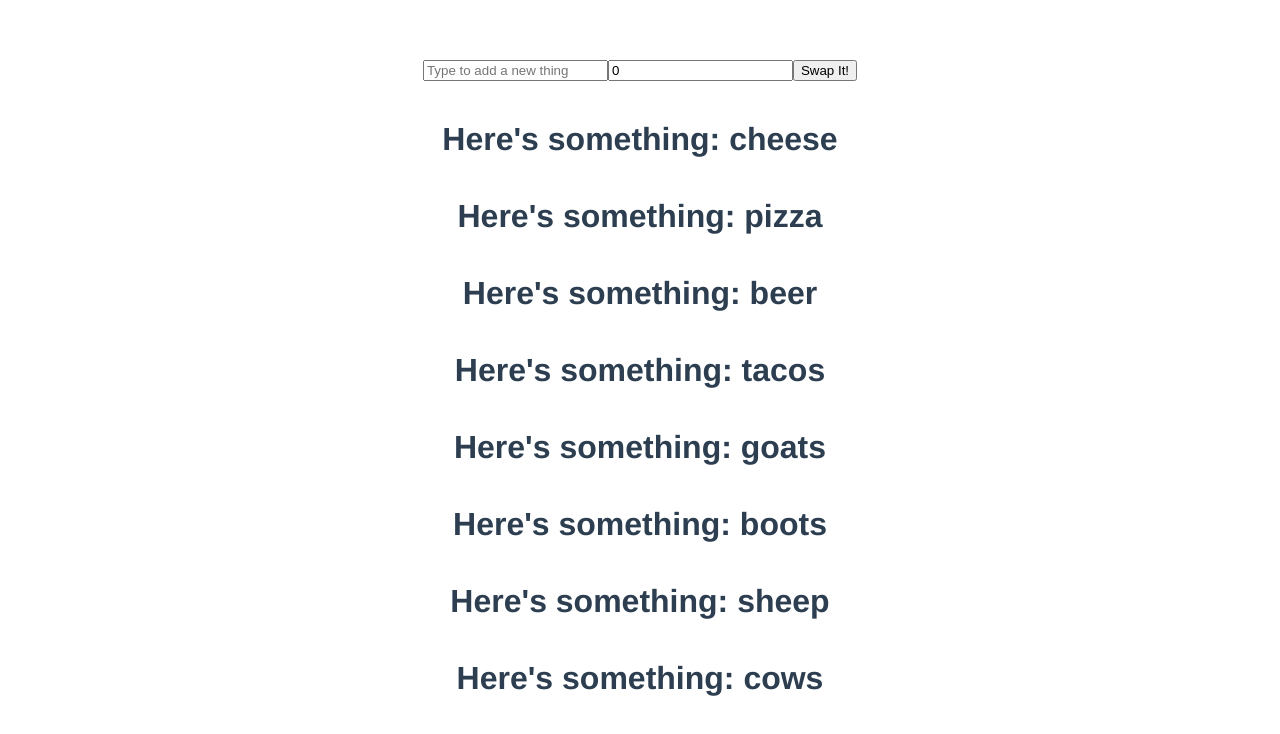
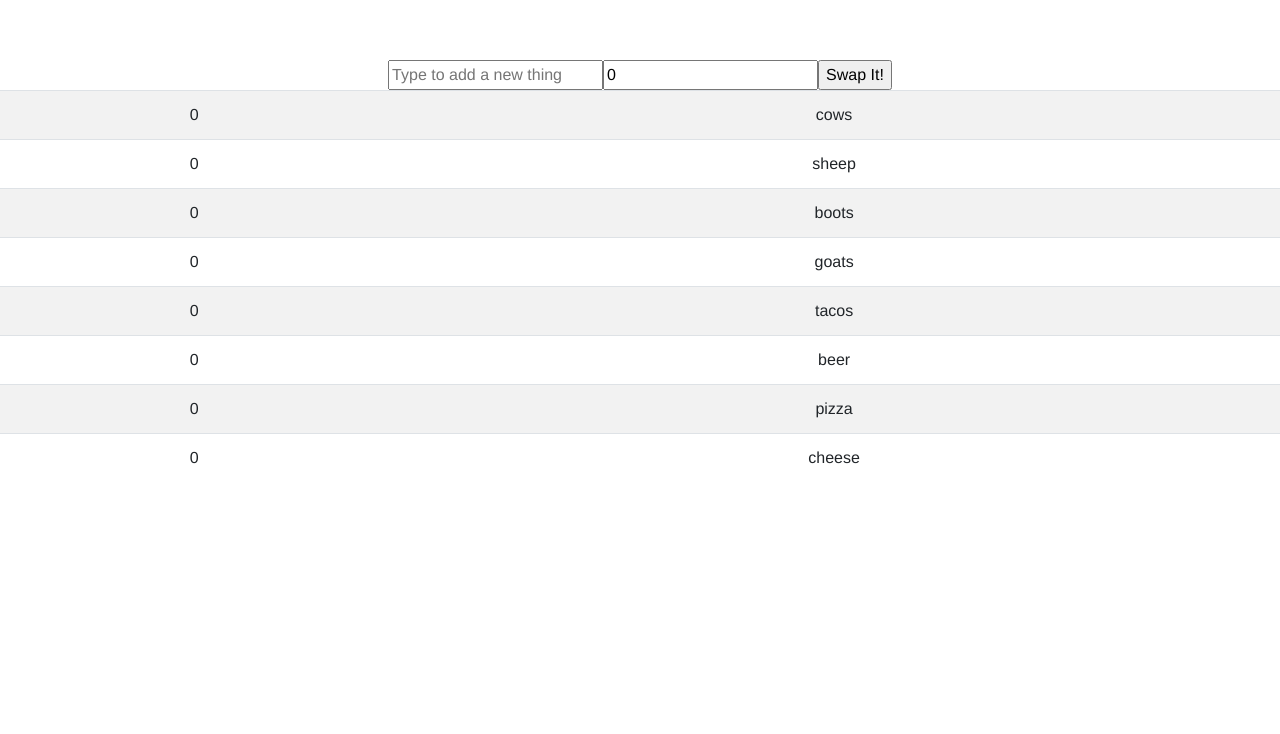
Before and after one commit to chrisminnick/swapstoria, a Vue app: page / in a window 1280 px wide. Shown: the top 734 px of the page. Built offline with nearby package versions, Linux system fonts and the light colour scheme.

Commit message:
improved the ui, added bootstrap, converted to tables

```diff
--- a/public/index.html
+++ b/public/index.html
@@ -5,6 +5,7 @@
     <meta http-equiv="X-UA-Compatible" content="IE=edge">
     <meta name="viewport" content="width=device-width,initial-scale=1.0">
     <link rel="icon" href="<%= BASE_URL %>favicon.ico">
+    <link href="https://stackpath.bootstrapcdn.com/bootstrap/4.2.1/css/bootstrap.min.css" rel="stylesheet" integrity="sha384-GJzZqFGwb1QTTN6wy59ffF1BuGJpLSa9DkKMp0DgiMDm4iYMj70gZWKYbI706tWS" crossorigin="anonymous">
     <title>swapstoria-client</title>
   </head>
   <body>
--- a/src/App.vue
+++ b/src/App.vue
@@ -4,7 +4,7 @@
       <input type="text"
              placeholder="Type to add a new thing"
              id="thingToAdd"
-             v-model="newThing"/>
+             v-model="newThing" />
       <input
           type="number"
           ref="quantity"
@@ -13,9 +13,11 @@
       />
       <input type="submit" v-on:click="addThing" value="Swap It!" class="swap-button"/>
     </form>
-
-    <Thing v-for="thing in things" :label="thing.title" :key="thing.id"/>
-
+    <table class="table table-striped">
+      <tbody>
+        <Thing v-for="thing in things.slice().reverse()" :quantity="thing.quantity" :label="thing.title" :key="thing.id"/>
+      </tbody>
+    </table>
   </div>
 
 </template>
@@ -26,14 +28,12 @@
 
     var thingStorage = {
         fetch: function () {
-            var things = Things.things;
-            things.forEach(function (thing, index) {
-                thing.id = index
-            });
-            thingStorage.uid = things.length;
-            return things
+            let things = Things.things; //replace with fetch?
+
+            return things;
         },
-        generateID: function () {
+        generateID: function () { // ok for now until we have a database
+
             // Math.random should be unique because of its seeding algorithm.
             // Convert it to base 36 (numbers + letters), and grab the first 9 characters
             // after the decimal.
@@ -87,7 +87,7 @@
             let id = thingStorage.generateID();
             this.things.push({
                 id: id,
-                quan: this.newThingQuan,
+                quantity: quantity,
                 title: value
             });
             console.log("adding: " + id + " " + quantity + " " + value);
@@ -112,4 +112,10 @@
     color: #2c3e50;
     margin-top: 60px;
   }
+  ul {
+    list-style-position: inside;
+    text-align: left;
+    width: 300px;
+    margin: 0 auto;
+  }
 </style>
--- a/src/components/Thing.vue
+++ b/src/components/Thing.vue
@@ -1,13 +1,17 @@
 <template>
-  <div>
-    <h1>Here's something: {{ label }}</h1>
-  </div>
+
+    <tr>
+      <td>{{ quantity }}</td>
+      <td>{{ label }}</td>
+    </tr>
+
 </template>
 
 <script>
 export default {
   name: 'Thing',
   props: {
+    quantity: Number,
     label: String
   },
   computedProperties: {
@@ -18,7 +22,6 @@ export default {
 
 <!-- Add "scoped" attribute to limit CSS to this component only -->
 <style scoped>
-h1 {
-  margin: 40px 0 0;
-}
+
+
 </style>
```
